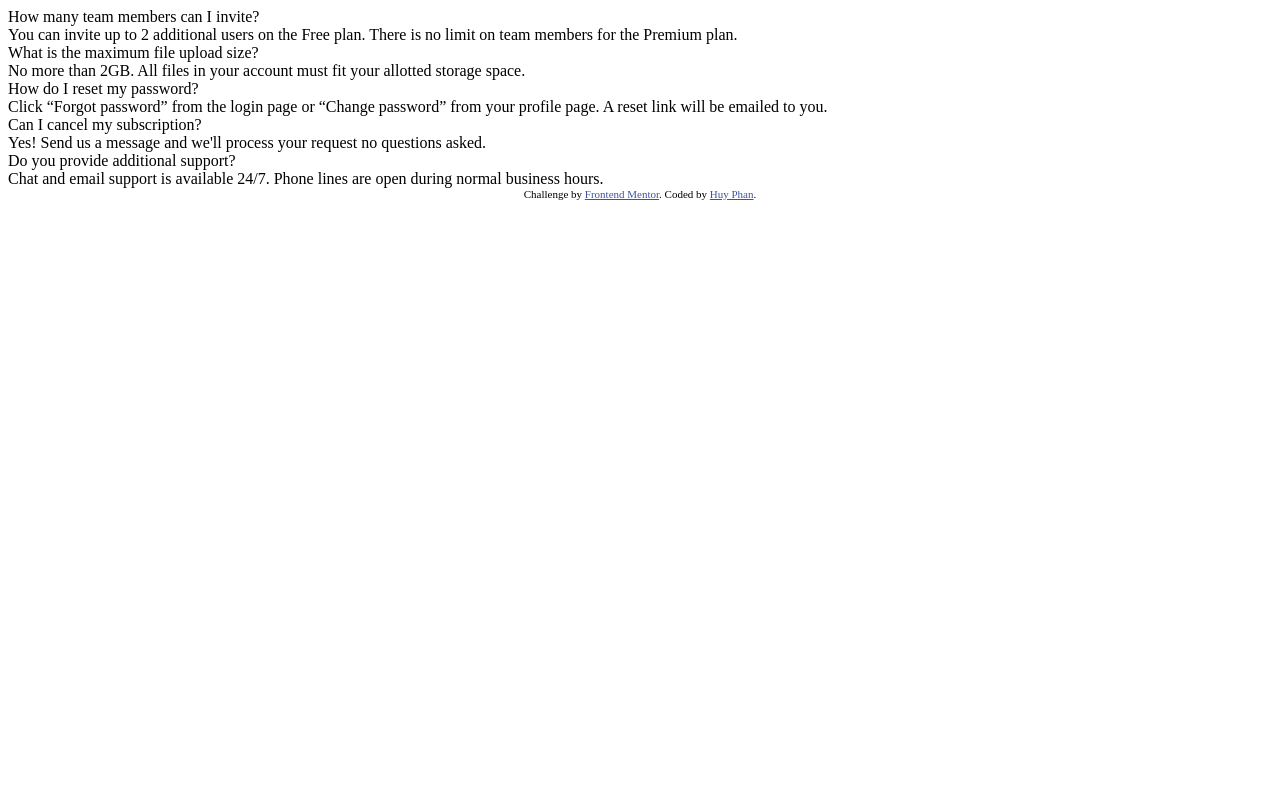
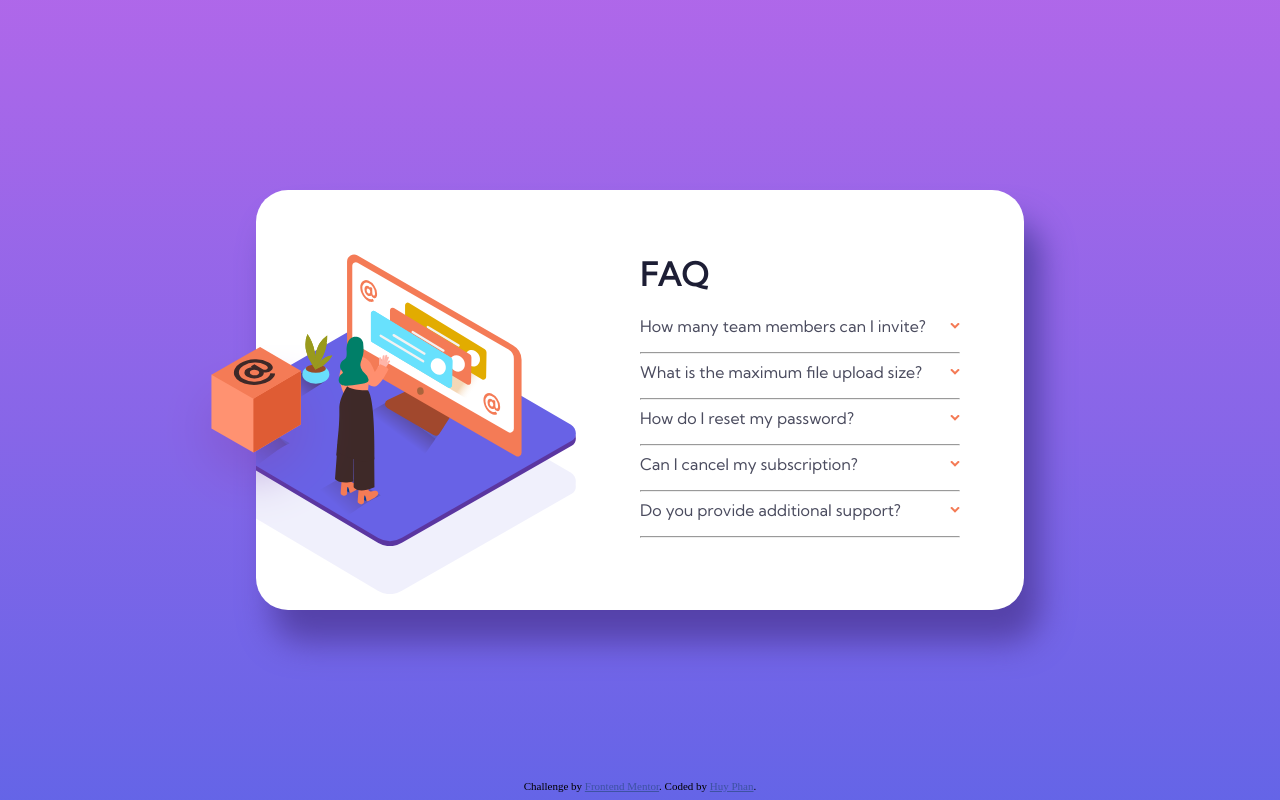
Before and after one commit to huyphan2210/faq-accordion-card, a plain HTML site: page index.html in a window 1280 px wide. Drawn offline with nearby package versions, Linux system fonts and the light colour scheme.

Commit message:
style the card

```diff
--- a/index.html
+++ b/index.html
@@ -12,39 +12,62 @@
 </head>
 <body>
   <main>
-    <div class="img"></div>
+    <img src="./images/illustration-box-desktop.svg" alt="Box">
+    <div class="image">
+    </div>
     <div class="faq">
+      <h1>FAQ</h1>
       <div class="question">
-        <div class="questionContent">How many team members can I invite?</div>
+        <div class="questionContent">
+          How many team members can I invite?
+          <img src="./images/icon-arrow-down.svg" alt="Arrow Down Icon">
+        </div>
         <div class="answer">
           You can invite up to 2 additional users on the Free plan. There is no limit on
           team members for the Premium plan.
         </div>
+        <hr >
       </div>
       <div class="question">
-        <div class="questionContent">What is the maximum file upload size?</div>
+        <div class="questionContent">
+          What is the maximum file upload size?
+          <img src="./images/icon-arrow-down.svg" alt="Arrow Down Icon">
+        </div>
         <div class="answer">
           No more than 2GB. All files in your account must fit your allotted storage space.
         </div>
+        <hr >
       </div>
       <div class="question">
-        <div class="questionContent">How do I reset my password?</div>
+        <div class="questionContent">
+          How do I reset my password?
+          <img src="./images/icon-arrow-down.svg" alt="Arrow Down Icon">
+        </div>
         <div class="answer">
           Click “Forgot password” from the login page or “Change password” from your profile page.
           A reset link will be emailed to you.
         </div>
+        <hr >
       </div>
       <div class="question">
-        <div class="questionContent">Can I cancel my subscription?</div>
+        <div class="questionContent">
+          Can I cancel my subscription?
+          <img src="./images/icon-arrow-down.svg" alt="Arrow Down Icon">
+        </div>
         <div class="answer">
           Yes! Send us a message and we'll process your request no questions asked.
         </div>
+        <hr >
       </div>
       <div class="question">
-        <div class="questionContent">Do you provide additional support?</div>
+        <div class="questionContent">
+          Do you provide additional support?
+          <img src="./images/icon-arrow-down.svg" alt="Arrow Down Icon">
+        </div>
         <div class="answer">
           Chat and email support is available 24/7. Phone lines are open during normal business hours.
         </div>
+        <hr >
       </div>
     </div>
   </main>
--- a/main.js
+++ b/main.js
@@ -0,0 +1,5 @@
+$(document).ready(() => {
+    $('.question').click(() => {
+        $(this).find('.answer').css('display', 'block')
+    })
+})
--- a/style.css
+++ b/style.css
@@ -1,2 +1,81 @@
+@import url('https://fonts.googleapis.com/css2?family=Kumbh+Sans');
+
+body {
+    min-height: 100vh;
+    margin: 0 auto;
+    background-image: linear-gradient(hsl(273, 75%, 66%), hsl(240, 73%, 65%));
+    display: flex;
+    justify-content: center;
+    align-items: center;
+}
+
+main {
+    position: relative;
+    display: flex;
+    background-color: white;
+    width: 80%;
+    max-width: 768px;
+    border-radius: 2rem;
+    box-shadow: 1rem 2rem 2rem #5542a9;
+}
+    img {
+        position: absolute;
+        top: 50%;
+        left: 0;
+        z-index: 1;
+        transform: translate(-50%, -30%);
+    }
+
+    .image {
+        background-image: url(./images/illustration-woman-online-desktop.svg);
+        background-size: 100%;
+        background-repeat: no-repeat;
+        background-position: -4rem 50%;
+        filter: drop-shadow(0 3rem 0 #f0f0fc);
+        width: 50%;
+        display: flex;
+        align-items: center;
+        padding: 4rem 0 4rem 4rem;
+        overflow: hidden;
+    }
+
+    .faq {
+        padding: 4rem 4rem 4rem 0;
+        width: 50%;
+        font-family: 'Kumbh Sans', sans-serif;
+    }
+        .faq h1 {
+            margin-block-start: 0;
+            color: hsl(238, 29%, 16%);
+        }
+
+        .faq .question .questionContent {
+            position: relative;
+            color: hsl(237, 12%, 33%);
+            margin-block-end: 1rem;
+        }
+            .faq .question:hover .questionContent {
+                cursor: pointer;
+                color: hsl(14, 88%, 65%);
+            }
+
+            .faq .question .questionContent img{
+                position: absolute;
+                left: 100%;
+                transform: translate(-100%, -50%);
+                aspect-ratio: 1 / 1;
+            }
+
+        .faq .question .answer {
+            display: none;
+            margin-block-end: 1rem;
+            color: hsl(240, 6%, 50%);
+        }
+
+footer {
+    position: fixed;
+    bottom: 1vh;
+}
+
 .attribution { font-size: 11px; text-align: center; }
 .attribution a { color: hsl(228, 45%, 44%); }
```
